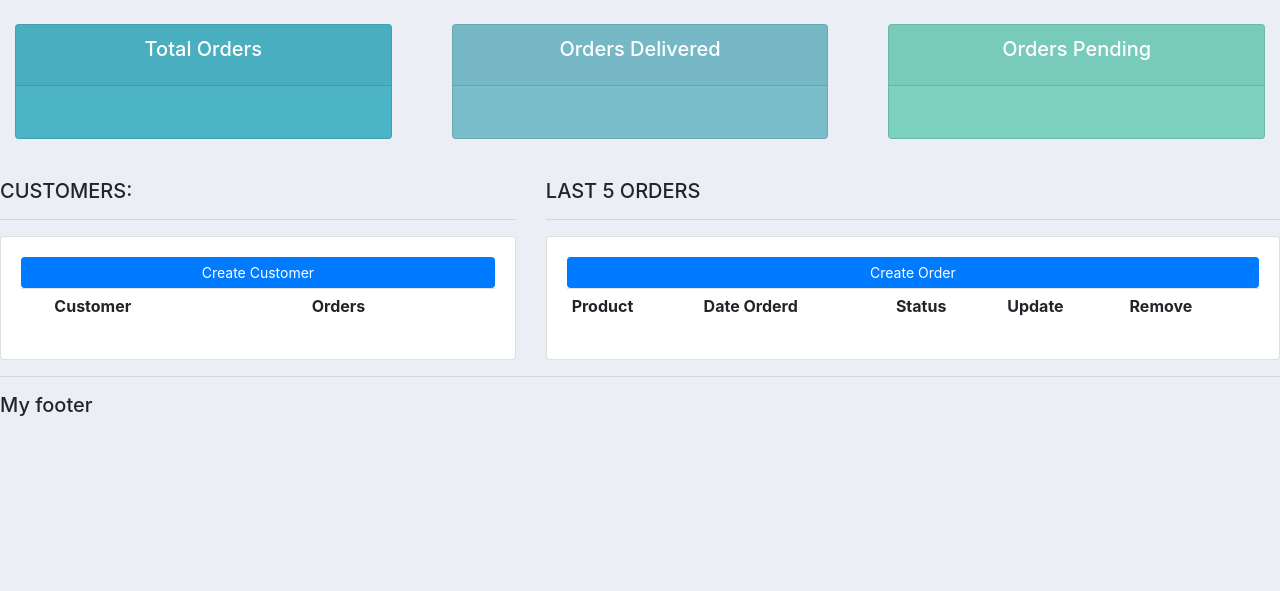
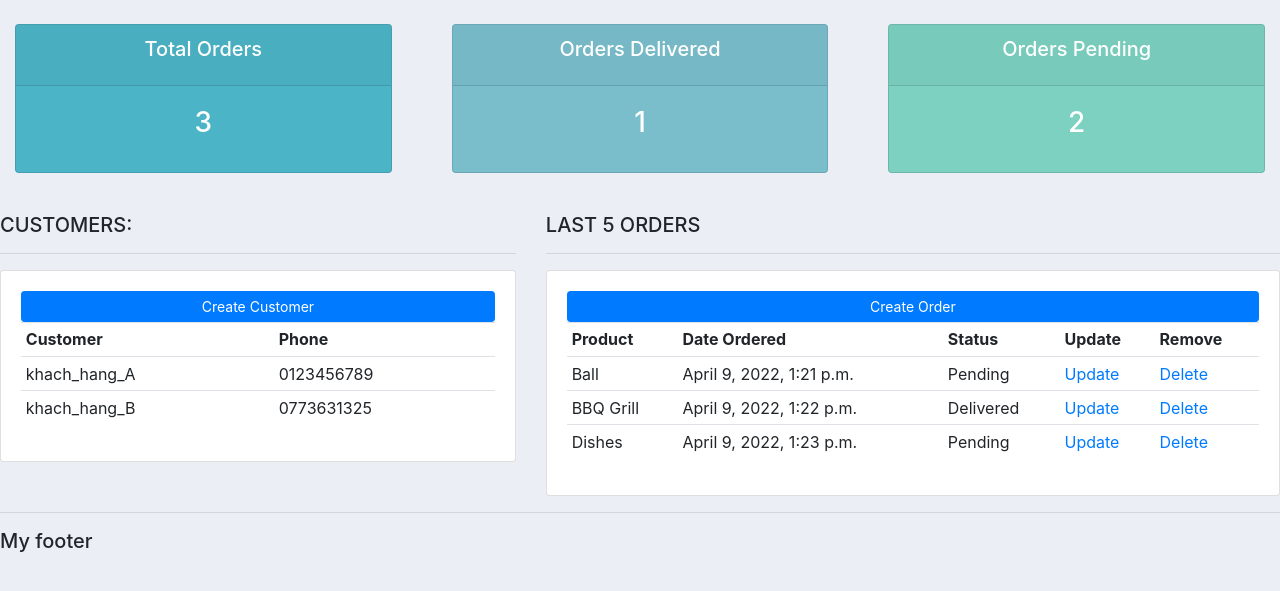
Before and after one commit to LeKiet258/Software-midterm-personal, a Django app: page / in a window 1280 px wide. Shown: the part 56-647 px from the top of the page. Run offline with Django 4.2, Linux system fonts and the light colour scheme; data comes from the database, SQL or seed files in the repository; both versions use the stored data as it was after the commit; lists and menus that the app fills with data are empty.

Commit message:
Rendering Data to Templates

```diff
--- a/accounts/templates/accounts/dashboard.html
+++ b/accounts/templates/accounts/dashboard.html
@@ -6,6 +6,7 @@
 
 <br>
 
+<!--1 hàng, 2 cột: 'Create Customer' & 'Create Order'-->
 <div class="row">
 	<div class="col-md-5">
 		<h5>CUSTOMERS:</h5>
@@ -14,10 +15,16 @@
 			<a class="btn btn-primary  btn-sm btn-block" href="">Create Customer</a>
 			<table class="table table-sm">
 				<tr>
-					<th></th>
 					<th>Customer</th>
-					<th>Orders</th>
+					<th>Phone</th>
 				</tr>
+
+				{% for cust in customers %}
+					<tr>
+						<td>{{cust.name}}</td>
+						<td>{{cust.phone}}</td>
+					<tr>
+				{% endfor %}
 
 			</table>
 		</div>
@@ -31,11 +38,23 @@
 			<table class="table table-sm">
 				<tr>
 					<th>Product</th>
-					<th>Date Orderd</th>
+					<th>Date Ordered</th>
 					<th>Status</th>
 					<th>Update</th>
 					<th>Remove</th>
 				</tr>
+
+				{% for ord in orders %}
+					<tr>
+						<td>{{ord.product}}</td>
+						<td>{{ord.date_created}}</td>
+						<td>{{ord.status}}</td>
+
+						<!--create buttons for 'Update' & 'Remove'-->
+						<td><a href="">Update</a></td>
+						<td><a href="">Delete</a></td>
+					<tr>
+				{% endfor %}
 
 			</table>
 		</div>
--- a/accounts/templates/accounts/status.html
+++ b/accounts/templates/accounts/status.html
@@ -9,7 +9,7 @@
 			  		<h5 class="card-title">Total Orders</h5>
 			  	</div>
 			  	<div class="card-body">
-			    	<h3 class="card-title"></h3>
+			    	<h3 class="card-title">{{total_orders}}</h3>
 			  	</div>
 			</div>
 		</div>
@@ -22,7 +22,7 @@
 			  		<h5 class="card-title">Orders Delivered</h5>
 			  	</div>
 			  	<div class="card-body">
-			    	<h3 class="card-title"></h3>
+			    	<h3 class="card-title">{{delivered}}</h3>
 			  	</div>
 			</div>
 		</div>
@@ -35,7 +35,7 @@
 			  		<h5 class="card-title">Orders Pending</h5>
 			  	</div>
 			  	<div class="card-body">
-			    	<h3 class="card-title"></h3>
+			    	<h3 class="card-title">{{pending}}</h3>
 			  	</div>
 			</div>
 		</div>
--- a/accounts/views.py
+++ b/accounts/views.py
@@ -1,14 +1,27 @@
 # Create your views here.
 from django.shortcuts import render
 from django.http import HttpResponse
+from .models import *
 
 # home page
 def home(request):
+    orders = Order.objects.all()
+    customers = Customer.objects.all()
+    total_customers = customers.count()
+    total_orders = orders.count()
+    delivered = orders.filter(status='Delivered').count()
+    pending = orders.filter(status='Pending').count()
+
+    context = {'orders': orders, 'customers': customers,
+               'total_customers': total_customers, 'total_orders': total_orders,
+               'delivered': delivered, 'pending': pending}
+
     # tìm tới nơi mô tả cách 'Dashboard' (nơi này còn gọi là 'template') dc hiển thị lên màn hình & render nó
-    return render(request, 'accounts/dashboard.html')  # render() làm cho chữ đẹp hơn (bằng việc tuân theo format htm)
+    return render(request, 'accounts/dashboard.html', context)  # render() làm cho chữ đẹp hơn (bằng việc tuân theo format htm)
 
 def products(request):
-    return render(request, 'accounts/products.html')
+    products = Product.objects.all() # query the db for all products
+    return render(request, 'accounts/products.html', {'products': products}) # pass biến 'products' vào template html để dùng
 
 # customer page
 def customer(request):
```
Also changed, not shown: accounts/templates/accounts/products.html (+9 -0 lines), db.sqlite3.
